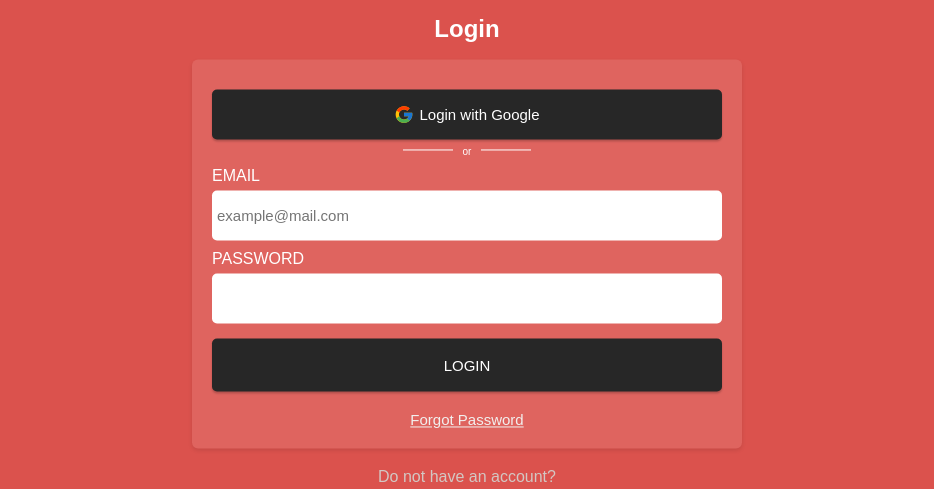
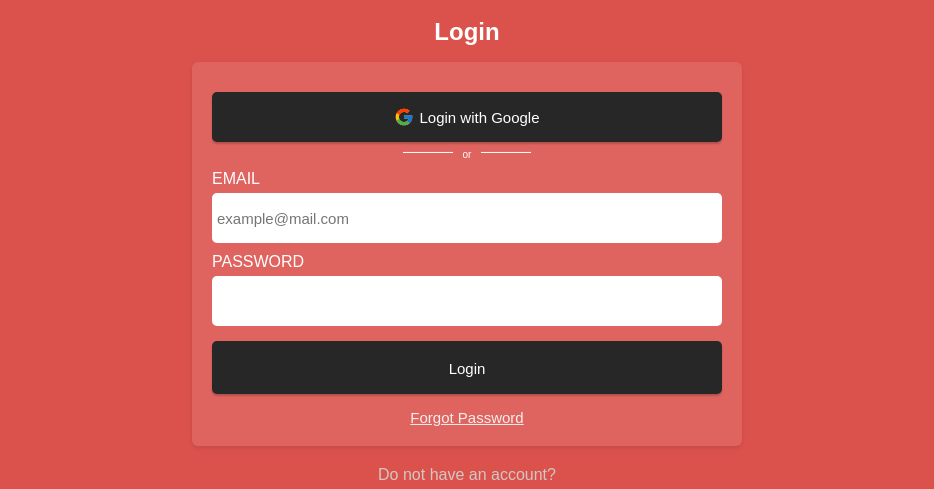
Before and after one commit to guzdziac55/pomodoro-react, a React (Create React App) app: page /login in a window 1280 px wide. Shown: the part 181-670 px from the top of the page, without its empty margins (173-1107 px from the left). Built offline with nearby package versions, Linux system fonts and the light colour scheme; no server answers.

Commit message:
fixed reqest error while creating acc, some clearing - conditional button rendering while fetch request is loading

```diff
--- a/src/components/auth/login.js
+++ b/src/components/auth/login.js
@@ -64,9 +64,11 @@ const Login = () => {
             }}
           />
 
-          <button type="submit">
-            <span>LOGIN</span>
-          </button>
+          {!isLoading && (
+            <button type="submit">
+              <span>Login</span>
+            </button>
+          )}
 
           <Link className={classes.forgotPass} to="/reset-password">
             <span>Forgot Password</span>
--- a/src/components/auth/login.module.css
+++ b/src/components/auth/login.module.css
@@ -2,6 +2,7 @@
   position: fixed;
   top: 50%;
   left: 50%;
+  max-width: 550px;
   transform: translate(-50%, -50%);
 }
 
@@ -153,10 +154,10 @@
   font: inherit;
   text-align: center;
 }
-
+/*
 .form button[type="submit"] {
-  margin-bottom: 20px;
-}
+  /* margin-bottom: 20px; */
+/* } */
 
 .form button[type="submit"]:disabled {
   background-color: #838383;
@@ -173,11 +174,12 @@
 }
 
 .forgotPass > span {
+  display: inline-block;
   color: var(--color-grey-light-2);
   font-size: 1.5rem;
   font-weight: 400;
   text-decoration: underline;
-  margin-top: 100px;
+  margin-top: 10px;
 }
 
 .createWrapper {
--- a/src/components/auth/signUp.js
+++ b/src/components/auth/signUp.js
@@ -20,6 +20,8 @@ const SignUp = () => {
     const enteredPassword = passwordRef.current.value;
     authCreateAcc(enteredEmail, enteredPassword);
   };
+
+  // const loadingClass = isLoading ? classes.hidden : "";
 
   return (
     <div className={classes.container}>
@@ -66,9 +68,11 @@ const SignUp = () => {
               placeholder: "",
             }}
           />
-          <button>
-            <span>Sign up with email</span>
-          </button>
+          {!isLoading && (
+            <button type="submit">
+              <span>Sign up with email</span>
+            </button>
+          )}
         </form>
       </Card>
       <div className={classes.createWrapper}>
--- a/src/components/auth/signUp.module.css
+++ b/src/components/auth/signUp.module.css
@@ -2,6 +2,7 @@
   position: fixed;
   top: 50%;
   left: 50%;
+  max-width: 550px;
   transform: translate(-50%, -50%);
 }
 
@@ -16,6 +17,7 @@
 .error {
   color: #ffffff;
   font-size: 14px;
+  max-width: fit-content;
   font-style: italic;
   font-weight: 400;
   text-align: center;
@@ -155,14 +157,6 @@
   text-align: center;
 }
 
-.form button[type="submit"] {
-  background-color: blue;
-}
-
-.form button[type="submit"]:hover {
-  background-color: red;
-}
-
 .form button[type="submit"]:disabled {
   background-color: rgb(131, 131, 131);
 }
@@ -175,14 +169,6 @@
   display: flex;
   background-color: #a54844;
   justify-content: flex-end;
-}
-
-.forgotPass {
-  color: var(--color-grey-light-2);
-  opacity: 0.7;
-  font-size: 14px;
-  font-weight: 400;
-  text-decoration: underline;
 }
 
 .createWrapper {
@@ -206,3 +192,12 @@
   cursor: pointer;
   color: var(--font-main);
 }
+
+/*
+.form button[type="submit"] {
+  background-color: blue;
+}
+
+.form button[type="submit"]:hover {
+  background-color: red;
+} */
--- a/src/hooks/use-auth.js
+++ b/src/hooks/use-auth.js
@@ -46,9 +46,6 @@ const useAuthCreateAcc = () => {
         email,
         password
       );
-      if (!response.ok) {
-        throw new Error("Request failed");
-      }
       toast.success("automatically logged in to the new account");
       navigate("/", { replace: true });
       persistor.pause();
```
